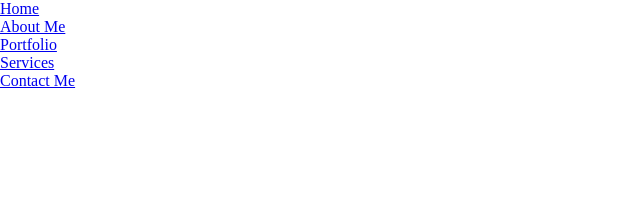
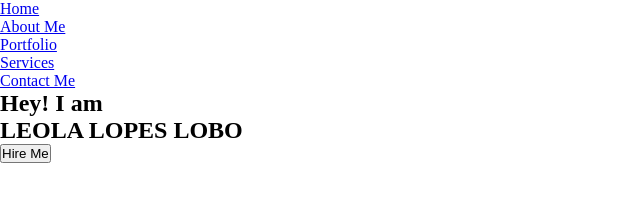
Before and after one commit to leolalopeslobo/webdevelopment, a plain HTML site: page index.html in a window 1280 px wide. Shown: the whole page, without its empty margins (0-640 px from the left). Drawn offline with Linux system fonts and the light colour scheme.

Commit message:
second_commit

```diff
--- a/index.html
+++ b/index.html
@@ -16,5 +16,11 @@
     <li><a href="#contact">Contact Me</a></li>
     </ul>
     </nav>
+    <section id="home">
+        <div class="main">
+            <h1 class="headings">Hey! I am<br>LEOLA LOPES LOBO</h1>
+            <button class="button">Hire Me</button>
+        </div>
+    </section>
 </body>
 </html>
```
